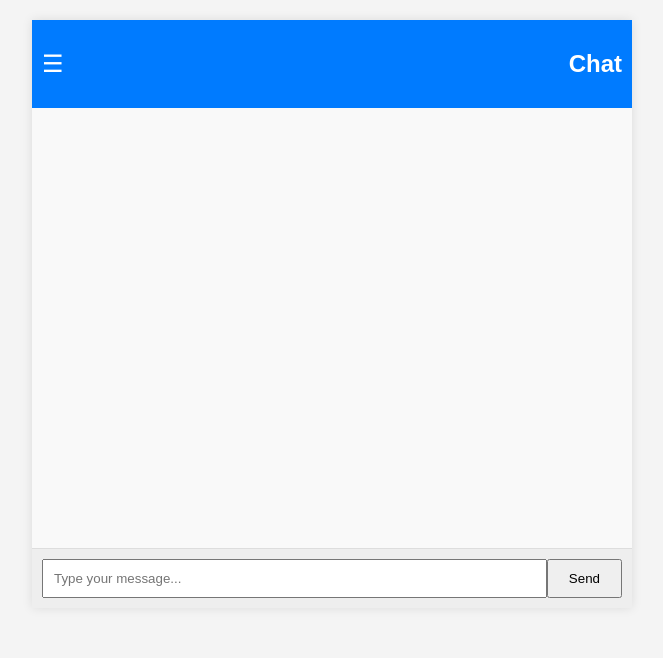
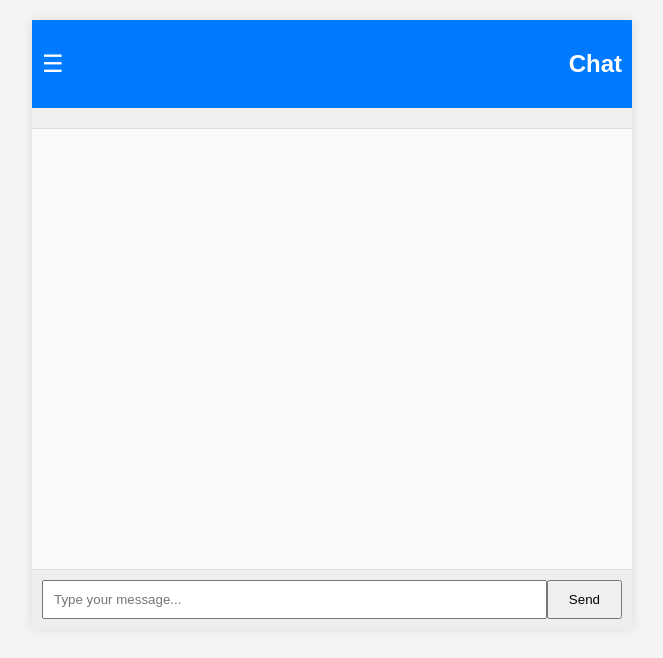
Before and after one commit to Tazhossain/chat, a Flask app: page /chat in a window 1280 px wide. Shown: the top 658 px of the page, without its empty margins (308-971 px from the left). Run offline with Flask 3, Linux system fonts and the light colour scheme; the visitor is signed in with stand-in values (Sample User, id 1); some libraries are stand-ins or nearby versions.

Commit message:
Update styles.css

```diff
--- a/static/css/styles.css
+++ b/static/css/styles.css
@@ -20,6 +20,8 @@
     margin: 20px auto;
     background: #fff;
     box-shadow: 0px 0px 10px rgba(0, 0, 0, 0.1);
+    display: flex;
+    flex-direction: column;
 }
 
 .chat-header {
@@ -29,6 +31,7 @@
     display: flex;
     justify-content: space-between;
     align-items: center;
+    position: relative;
 }
 
 .menu-icon {
@@ -60,6 +63,7 @@
     height: 400px;
     overflow-y: scroll;
     background: #f9f9f9;
+    flex-grow: 1;
 }
 
 .chatbox div {
@@ -95,3 +99,13 @@
 .night-mode .chatbox div {
     color: #ccc;
 }
+
+.user-list {
+    padding: 10px;
+    background: #f0f0f0;
+    border-bottom: 1px solid #ddd;
+}
+
+.user-list div {
+    padding: 5px 0;
+}
```
